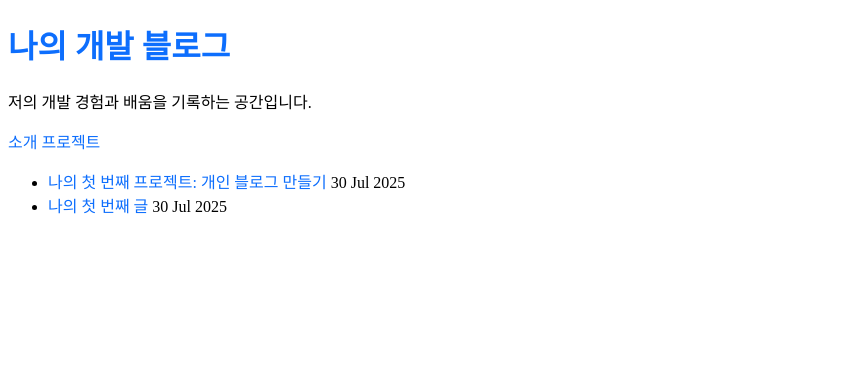
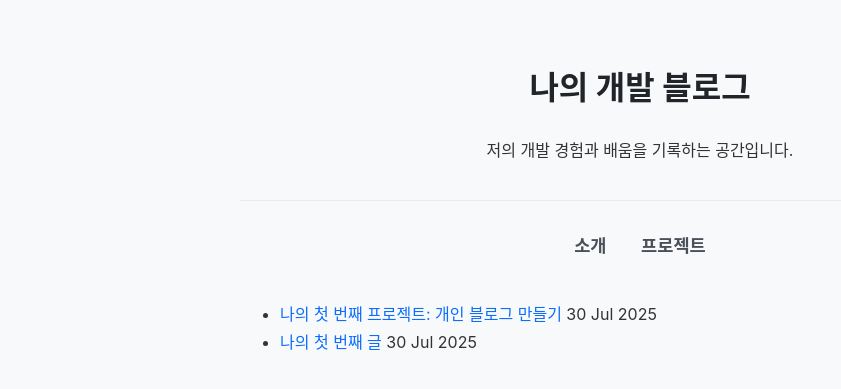
Before and after one commit to jjoon1234/jjoon1234.github.io, a Jekyll site: the page built from index.html, in a window 1280 px wide. Shown: the top 389 px of the page, without its empty margins (0-841 px from the left). Built offline with Jekyll 4.4.1, drawn with Linux system fonts in a browser that asks for light colours.

Commit message:
Update style.css

```diff
--- a/assets/css/style.css
+++ b/assets/css/style.css
@@ -1,3 +1,73 @@
+/* 전체적인 페이지 스타일 */
+body {
+    font-family: -apple-system, BlinkMacSystemFont, "Segoe UI", "Malgun Gothic", "Apple SD Gothic Neo", "Noto Sans KR", "Noto Sans CJK KR", "나눔고딕", Dotum, Arial, sans-serif;
+    line-height: 1.7;
+    margin: 0 auto;
+    padding: 40px 20px;
+    max-width: 800px; /* 너무 넓어지지 않게 고정 */
+    color: #333;
+    background-color: #f8f9fa;
+}
+
+/* 헤더 (블로그 제목, 설명) */
+header {
+    border-bottom: 1px solid #e9ecef;
+    padding-bottom: 20px;
+    margin-bottom: 30px;
+    text-align: center;
+}
+header h1 a {
+    text-decoration: none;
+    color: #212529;
+}
+
+/* 내비게이션 메뉴 (소개, 프로젝트) */
+nav {
+    text-align: center;
+    margin-bottom: 40px;
+}
+nav a {
+    margin: 0 15px;
+    color: #495057;
+    text-decoration: none;
+    font-weight: bold;
+    font-size: 1.1em;
+}
+nav a:hover {
+    color: #0d6efd; /* 마우스 올렸을 때 색상 */
+}
+
+/* 접기/펼치기 기능 스타일 */
+details {
+    border: 1px solid #dee2e6;
+    border-radius: 8px;
+    margin: 2em 0;
+    padding: 1.5em;
+    background-color: #fff;
+}
+summary {
+    font-weight: bold;
+    cursor: pointer;
+    outline: none;
+}
+summary:hover {
+    color: #0d6efd;
+}
+
+/* 마크다운 코드 블록 스타일 */
+pre {
+    background-color: #282c34; /* 어두운 배경 */
+    color: #abb2bf;           /* 밝은 글자색 */
+    padding: 1.2em;
+    border-radius: 5px;
+    overflow-x: auto; /* 코드가 길면 스크롤바 생성 */
+}
+code {
+    font-family: "SFMono-Regular", Consolas, "Liberation Mono", Menlo, monospace;
+    font-size: 0.95em;
+}
+
+
 /*
 ========================================
 페이지 콘텐츠 스타일
```
